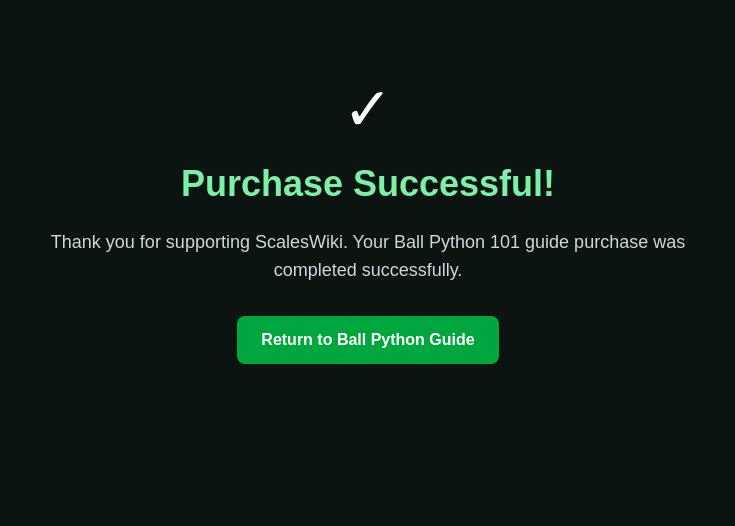
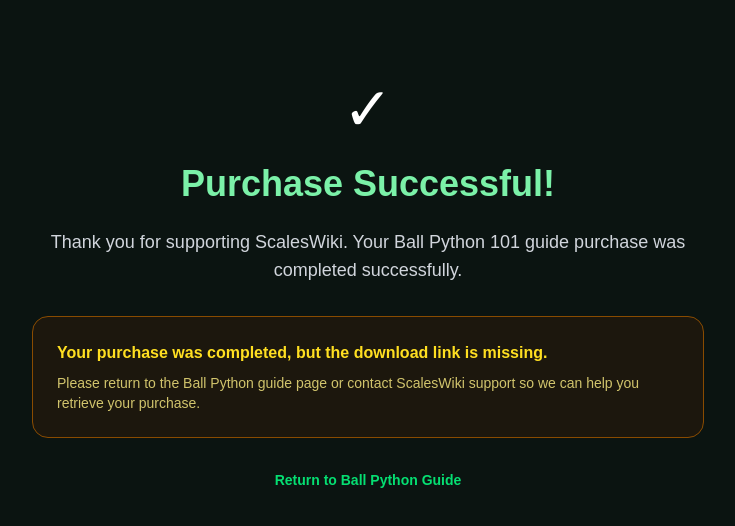
Before and after one commit to scalesandtailsrescue72-star/scaleswiki, a Next.js app: page /success in a window 1280 px wide. Shown: the top 526 px of the page, without its empty margins (272-1007 px from the left). Built offline with nearby package versions, Linux system fonts and the light colour scheme.

Commit message:
Add secure guide purchase success page

```diff
--- a/app/success/page.tsx
+++ b/app/success/page.tsx
@@ -1,21 +1,48 @@
-export default function SuccessPage() {
+export default async function SuccessPage({
+  searchParams,
+}: {
+  searchParams: Promise<{ session_id?: string }>;
+}) {
+  const { session_id: sessionId } = await searchParams;
+  const hasSession = Boolean(sessionId && /^cs_[A-Za-z0-9_]+$/.test(sessionId));
+
   return (
     <main className="min-h-screen bg-[#0B1411] px-6 py-20 text-white">
       <div className="mx-auto max-w-2xl text-center">
         <div className="mb-6 text-6xl">✓</div>
-
-        <h1 className="text-4xl font-bold text-green-300">
-          Purchase Successful!
-        </h1>
-
+        <h1 className="text-4xl font-bold text-green-300">Purchase Successful!</h1>
         <p className="mt-6 text-lg text-gray-300">
           Thank you for supporting ScalesWiki. Your Ball Python 101 guide
           purchase was completed successfully.
         </p>
-
+        {hasSession ? (
+          <div className="mt-8 rounded-2xl border border-green-900 bg-[#102017] p-6">
+            <h2 className="text-xl font-semibold text-green-300">Your guide is ready</h2>
+            <p className="mt-2 text-sm text-gray-400">
+              Your download is verified through Stripe and delivered securely
+              from ScalesWiki storage.
+            </p>
+            <a
+              href={`/api/download-guide?session_id=${encodeURIComponent(sessionId!)}`}
+              className="mt-6 inline-block rounded-lg bg-green-600 px-6 py-3 font-semibold text-white hover:bg-green-700"
+            >
+              Download Ball Python 101 PDF
+            </a>
+          </div>
+        ) : (
+          <div className="mt-8 rounded-2xl border border-yellow-800 bg-yellow-950/30 p-6 text-left">
+            <h2 className="font-semibold text-yellow-300">
+              Your purchase was completed, but the download link is missing.
+            </h2>
+            <p className="mt-2 text-sm text-yellow-200/80">
+              Please return to the Ball Python guide page or contact ScalesWiki
+              support so we can help you retrieve your purchase.
+            </p>
+          </div>
+        )}
         <a
           href="/guides/ball-python"
-          className="mt-8 inline-block rounded-lg bg-green-600 px-6 py-3 font-semibold text-white hover:bg-green-700"
+          className="mt-8 inline-block text-sm font-semibold text-green-400 hover:text-green-300"
         >
           Return to Ball Python Guide
         </a>
```
